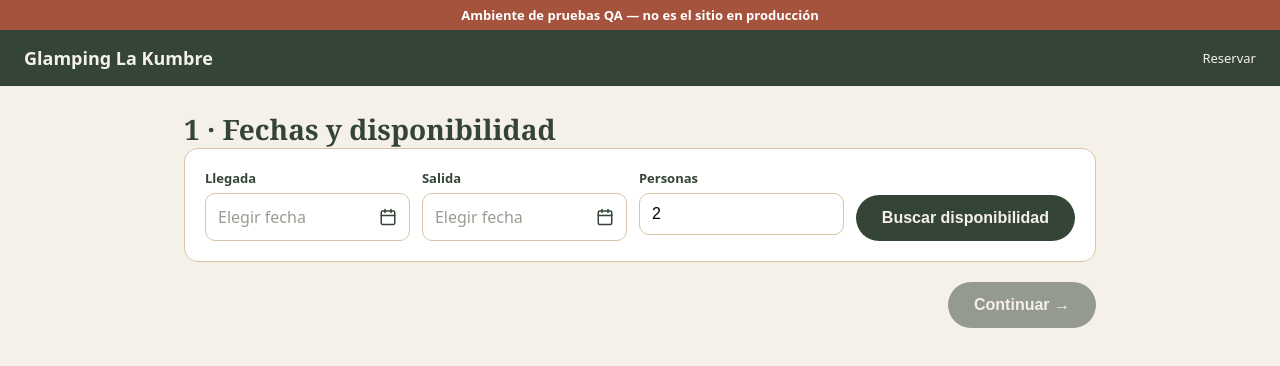
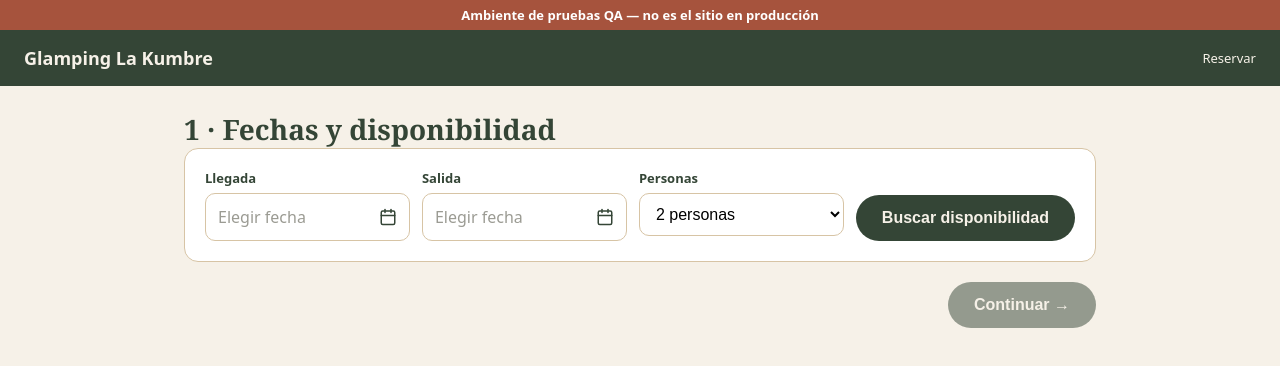
Before and after one commit to glampinggama-coder/la-kumbre-sitio, a plain HTML site: page reservar.html in a window 1280 px wide. Drawn offline with Linux system fonts and the light colour scheme; a script that the page names is missing.

Commit message:
Cambia Personas a lista desplegable en vez de input numérico
Co-Authored-By: Claude Sonnet 5 <noreply@anthropic.com>

```diff
--- a/reservar.html
+++ b/reservar.html
@@ -76,7 +76,7 @@
           <button type="button" class="fecha-btn vacio" id="f_salida_btn"><span>Elegir fecha</span><svg class="ico" width="18" height="18" viewBox="0 0 24 24" fill="none" stroke="currentColor" stroke-width="2" stroke-linecap="round" stroke-linejoin="round"><rect x="3" y="4" width="18" height="18" rx="2"></rect><line x1="16" y1="2" x2="16" y2="6"></line><line x1="8" y1="2" x2="8" y2="6"></line><line x1="3" y1="10" x2="21" y2="10"></line></svg></button>
           <input type="hidden" id="f_salida">
         </div>
-        <div><label>Personas</label><input type="number" id="f_personas" min="1" max="6" value="2" inputmode="numeric" pattern="[0-9]*" autocomplete="off"></div>
+        <div><label>Personas</label><select id="f_personas"><option value="1">1 persona</option><option value="2" selected>2 personas</option><option value="3">3 personas</option><option value="4">4 personas</option><option value="5">5 personas</option><option value="6">6 personas</option></select></div>
         <div style="flex:0 0 auto;align-self:flex-end"><button class="btn" id="btn_buscar" type="button">Buscar disponibilidad</button></div>
       </div>
     </div>
```
